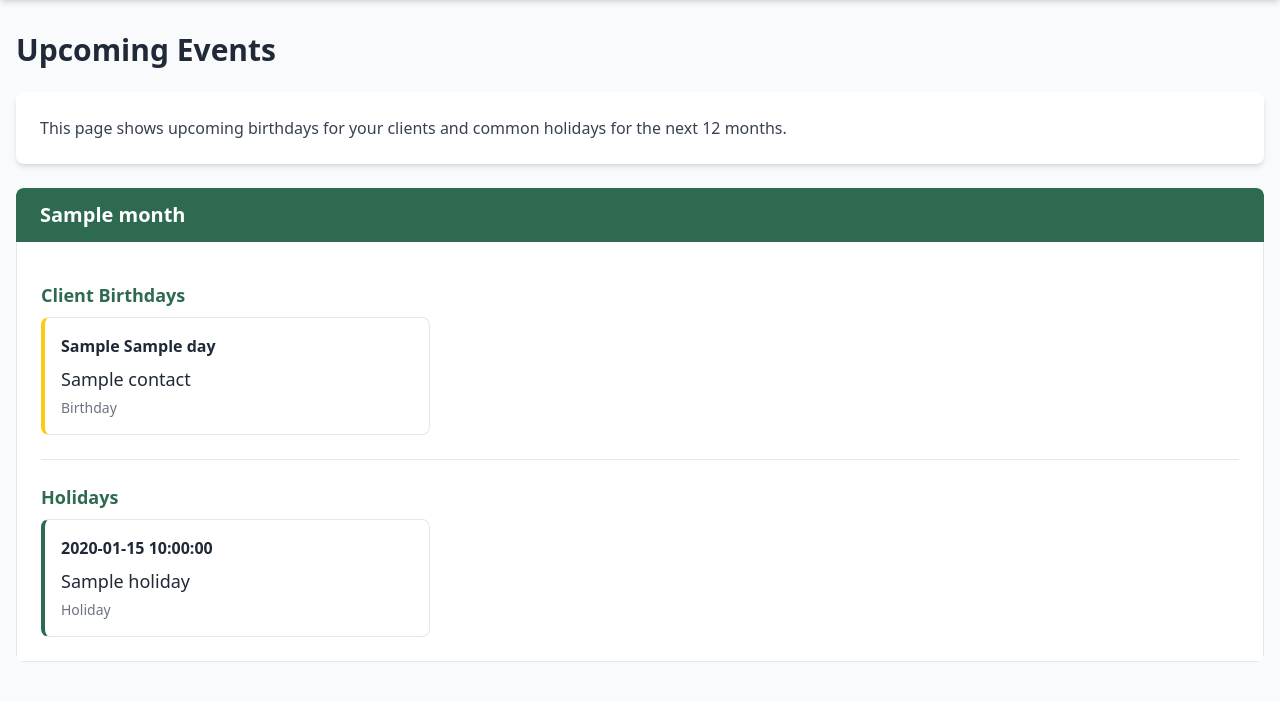
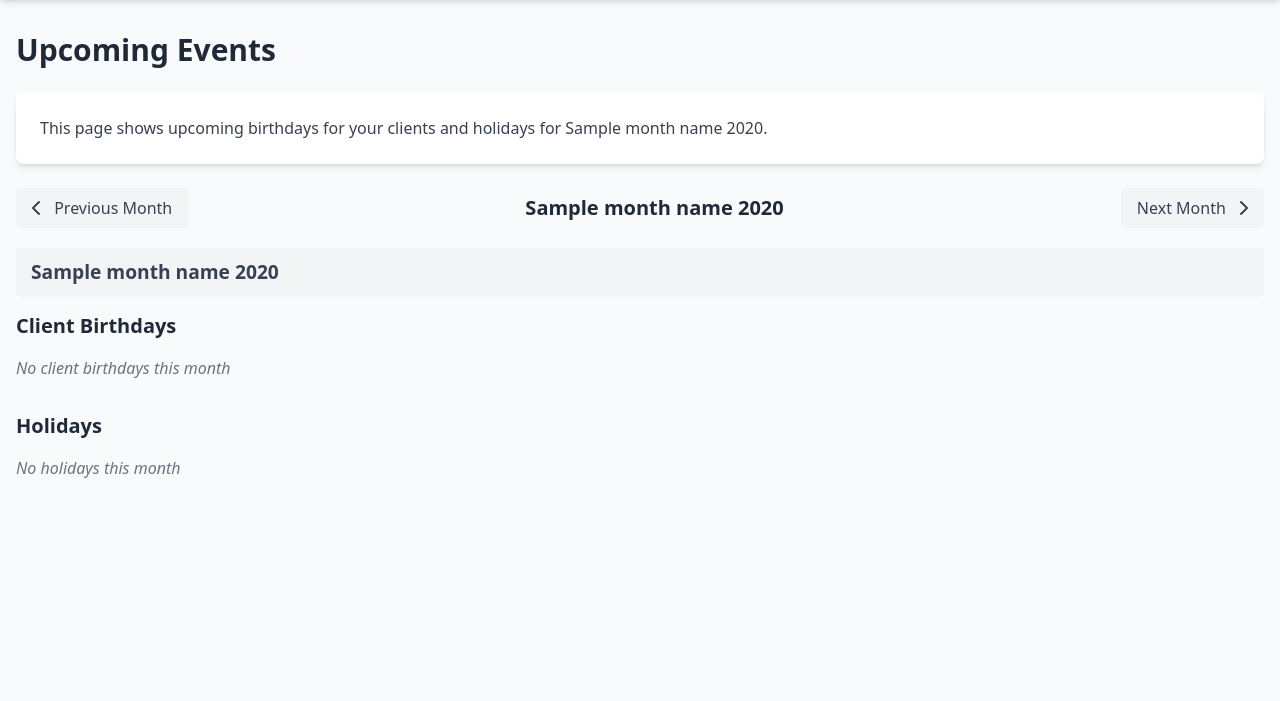
Before and after one commit to ezl/contact_updater, a Flask app: template app/templates/events.html in a window 1280 px wide. Shown: the part 61-762 px from the top of the page. Run offline with Flask 3, Linux system fonts and the light colour scheme; the template is opened without the code that fills it: most values are stand-ins (such as "Sample title", 1, 10 or a date in 2020); some libraries are stand-ins or nearby versions.

Commit message:
fix events page

```diff
--- a/app/templates/events.html
+++ b/app/templates/events.html
@@ -3,7 +3,73 @@
 {% block title %}Client Magic - Upcoming Events{% endblock %}
 
 {% block styles %}
-{% include "components/events_styles.html" %}
+<style>
+    .events-container {
+        margin-top: 20px;
+    }
+    .month-header {
+        background-color: #f3f4f6;
+        padding: 10px 15px;
+        border-radius: 5px;
+        margin-bottom: 15px;
+        font-weight: bold;
+        font-size: 1.2rem;
+        color: #374151;
+    }
+    .event-list {
+        display: grid;
+        grid-template-columns: repeat(auto-fill, minmax(250px, 1fr));
+        gap: 15px;
+        margin-bottom: 20px;
+    }
+    .event-card {
+        border-radius: 8px;
+        padding: 15px;
+        box-shadow: 0 2px 4px rgba(0, 0, 0, 0.1);
+    }
+    .birthday-card {
+        background-color: #e8f5e9;
+        border-left: 4px solid #4caf50;
+    }
+    .holiday-card {
+        background-color: #e3f2fd;
+        border-left: 4px solid #2196f3;
+    }
+    .event-date {
+        font-weight: bold;
+        margin-bottom: 5px;
+    }
+    .event-title {
+        font-size: 1.1rem;
+        margin-bottom: 5px;
+    }
+    .event-type {
+        color: #6b7280;
+        font-size: 0.9rem;
+    }
+    .no-events {
+        color: #6b7280;
+        font-style: italic;
+        margin-bottom: 20px;
+    }
+    .month-navigation {
+        display: flex;
+        justify-content: space-between;
+        align-items: center;
+        margin-bottom: 20px;
+    }
+    .nav-button {
+        padding: 8px 16px;
+        background-color: #f3f4f6;
+        border-radius: 5px;
+        color: #374151;
+        text-decoration: none;
+        transition: background-color 0.2s;
+    }
+    .nav-button:hover {
+        background-color: #e5e7eb;
+    }
+</style>
 {% endblock %}
 
 {% block content %}
@@ -14,52 +80,73 @@
 
     <div class="bg-white rounded-lg shadow-md p-6 mb-6">
         <p class="text-gray-700">
-            This page shows upcoming birthdays for your clients and common holidays for the next 12 months.
+            This page shows upcoming birthdays for your clients and holidays for {{ month_name }} {{ year }}.
         </p>
     </div>
 
-    {% for month in months %}
-    <div class="month-section">
+    <div class="month-navigation">
+        {% set prev_month = month - 1 if month > 1 else 12 %}
+        {% set prev_year = year if month > 1 else year - 1 %}
+        {% set next_month = month + 1 if month < 12 else 1 %}
+        {% set next_year = year if month < 12 else year + 1 %}
+
+        <a href="{{ url_for('main.events', month=prev_month, year=prev_year) }}" class="nav-button">
+            <i class="fas fa-chevron-left mr-2"></i> Previous Month
+        </a>
+
+        <span class="font-bold text-xl">{{ month_name }} {{ year }}</span>
+
+        <a href="{{ url_for('main.events', month=next_month, year=next_year) }}" class="nav-button">
+            Next Month <i class="fas fa-chevron-right ml-2"></i>
+        </a>
+    </div>
+
+    <div class="events-container">
         <div class="month-header">
-            {{ month.name }}
+            {{ month_name }} {{ year }}
         </div>
-        <div class="month-content">
-            {% if month.birthdays %}
-            <div class="section-title">Client Birthdays</div>
+
+        {% set birthday_events = [] %}
+        {% set holiday_events = [] %}
+
+        {% for event in events %}
+            {% if event.type == 'birthday' %}
+                {% set _ = birthday_events.append(event) %}
+            {% elif event.type == 'holiday' %}
+                {% set _ = holiday_events.append(event) %}
+            {% endif %}
+        {% endfor %}
+
+        <h2 class="text-xl font-semibold mb-4">Client Birthdays</h2>
+        {% if birthday_events %}
             <div class="event-list">
-                {% for birthday in month.birthdays %}
+                {% for event in birthday_events %}
                     <div class="event-card birthday-card">
-                    <div class="event-date">{{ month.name.split(' ')[0] }} {{ birthday.day }}</div>
-                    <div class="event-title">{{ birthday.contact.name }}</div>
-                    <div class="event-subtitle">Birthday</div>
+                        <div class="event-date">{{ month_name }} {{ event.date }}</div>
+                        <div class="event-title">{{ event.title }}</div>
+                        <div class="event-type">Birthday</div>
                     </div>
                 {% endfor %}
             </div>
         {% else %}
-            <div class="section-title">Client Birthdays</div>
             <div class="no-events">No client birthdays this month</div>
         {% endif %}
 
-            <div class="section-divider"></div>
-
-            {% if month.holidays %}
-            <div class="section-title">Holidays</div>
+        <h2 class="text-xl font-semibold mb-4 mt-8">Holidays</h2>
+        {% if holiday_events %}
             <div class="event-list">
-                {% for holiday in month.holidays %}
+                {% for event in holiday_events %}
                     <div class="event-card holiday-card">
-                    <div class="event-date">{{ holiday.date }}</div>
-                    <div class="event-title">{{ holiday.name }}</div>
-                    <div class="event-subtitle">Holiday</div>
+                        <div class="event-date">{{ month_name }} {{ event.date }}</div>
+                        <div class="event-title">{{ event.title }}</div>
+                        <div class="event-type">Holiday</div>
                     </div>
                 {% endfor %}
             </div>
         {% else %}
-            <div class="section-title">Holidays</div>
             <div class="no-events">No holidays this month</div>
         {% endif %}
     </div>
-    </div>
-    {% endfor %}
 </div>
 {% endblock %}
 
```
Lines whose indentation alone changed are shown as unchanged.
